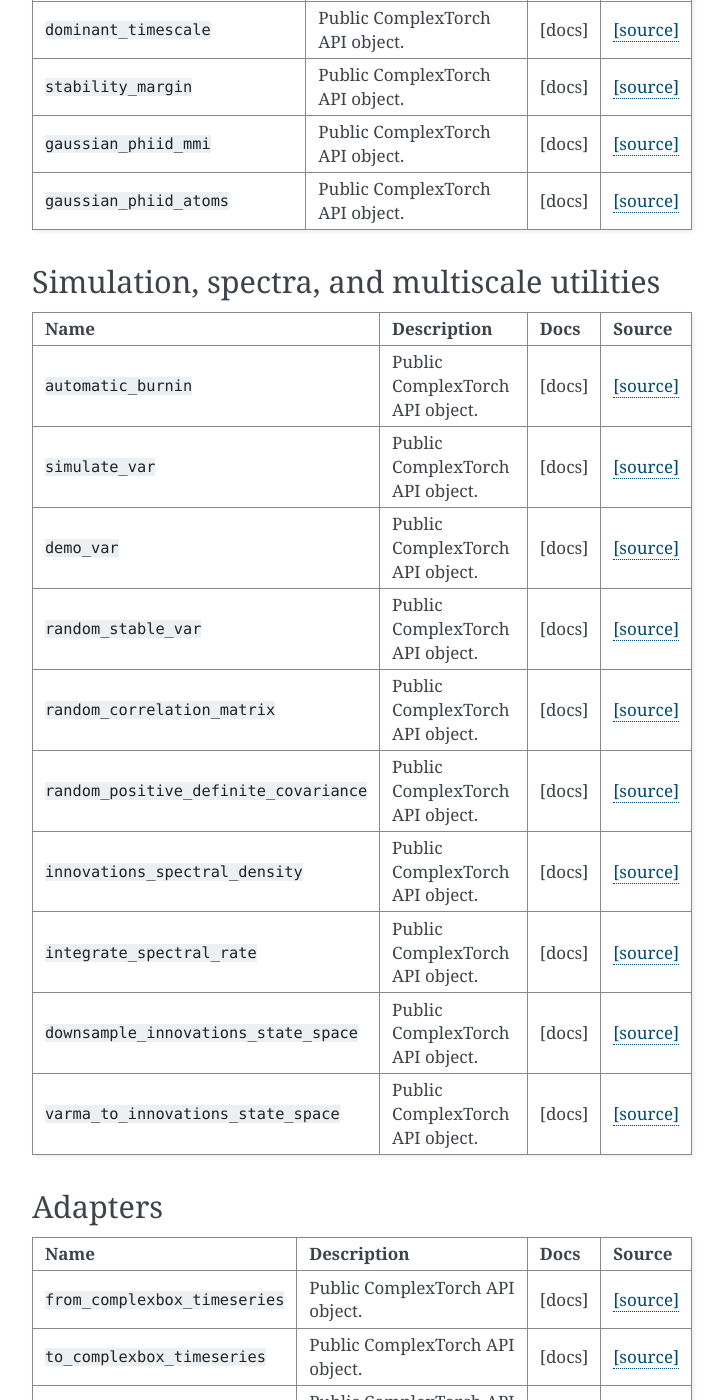
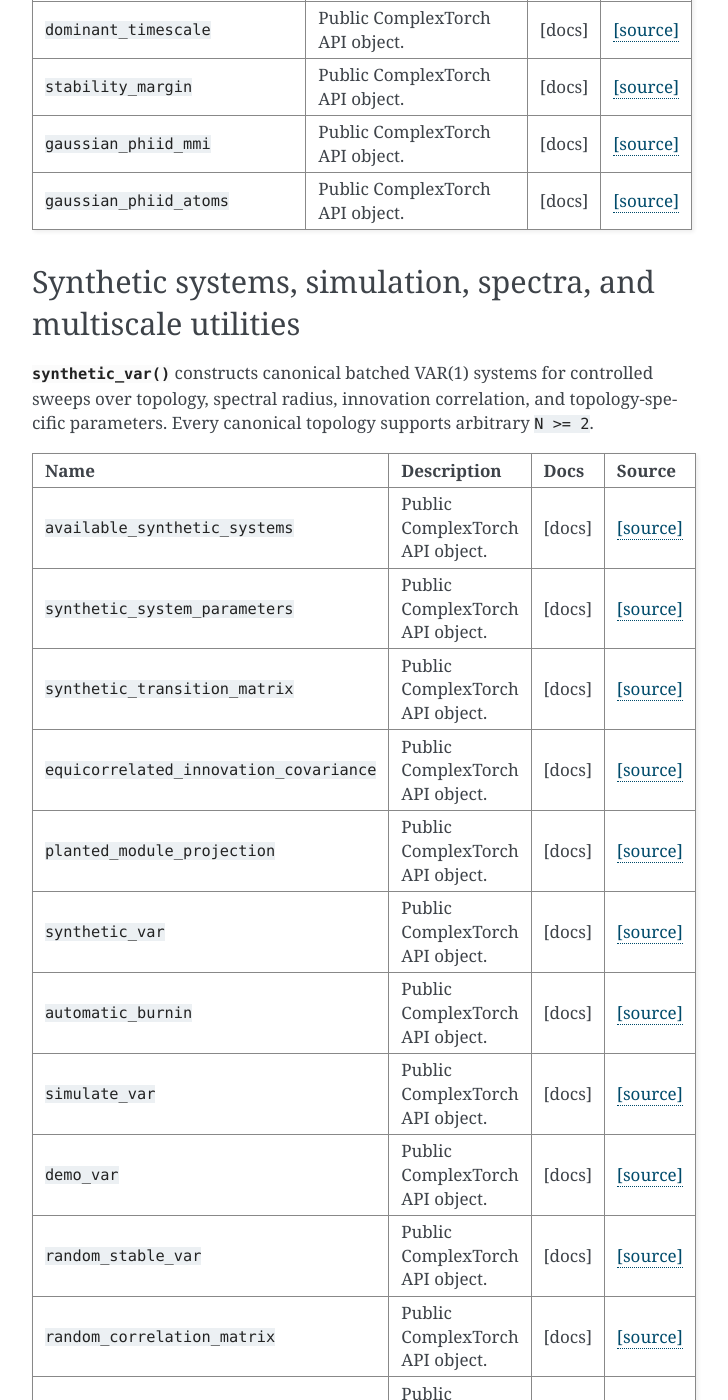
Before and after one commit to rubenherzog/complextorch, a Sphinx documentation site: the page built from docs/api.rst, in a window 1280 px wide and 1400 px high, scrolled down 9186 px. Shown: the whole window, without its empty margins (388-1116 px from the left). Built offline with Sphinx 7.4.7, drawn with Linux system fonts in a browser that asks for light colours; pages that are not in the unit, such as notebooks, are missing from menus; some of the changed text lies outside the part shown.

Commit message:
Document synthetic systems in API index

```diff
--- a/docs/api.rst
+++ b/docs/api.rst
@@ -170,11 +170,22 @@ Dynamics and additional measure primitives
    complextorch.measures.gaussian_phiid_mmi
    complextorch.measures.gaussian_phiid_atoms
 
-Simulation, spectra, and multiscale utilities
----------------------------------------------
+Synthetic systems, simulation, spectra, and multiscale utilities
+----------------------------------------------------------------
+
+:func:`~complextorch.synthetic_var` constructs canonical batched VAR(1) systems
+for controlled sweeps over topology, spectral radius, innovation correlation,
+and topology-specific parameters. Every canonical topology supports arbitrary
+``N >= 2``.
 
 .. api-table::
 
+   complextorch.available_synthetic_systems
+   complextorch.synthetic_system_parameters
+   complextorch.synthetic_transition_matrix
+   complextorch.equicorrelated_innovation_covariance
+   complextorch.planted_module_projection
+   complextorch.synthetic_var
    complextorch.automatic_burnin
    complextorch.simulate_var
    complextorch.demo_var
```
